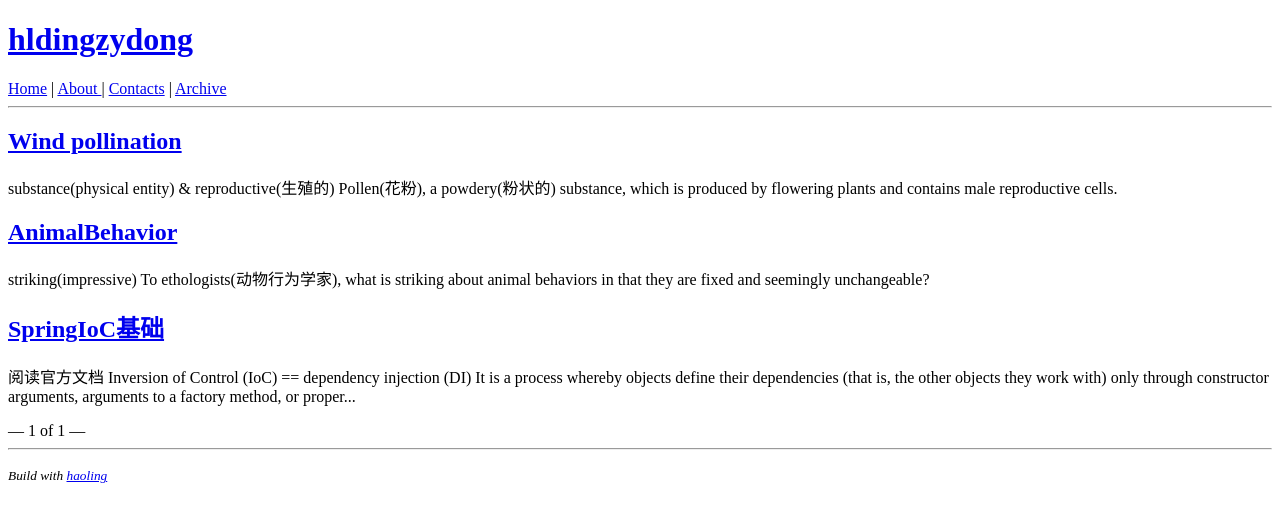
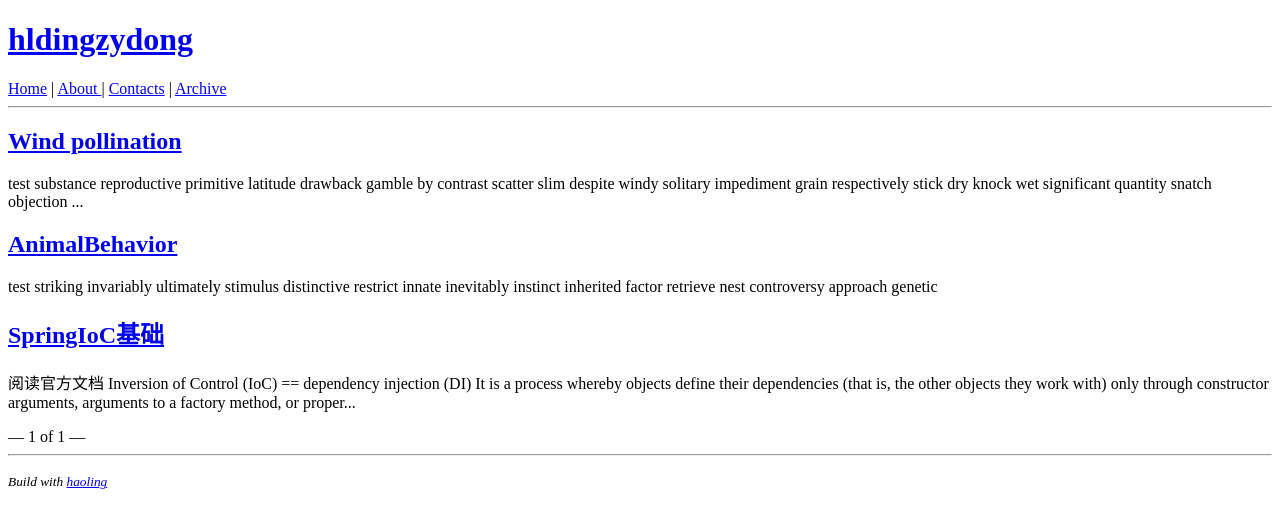
Before and after one commit to hldingzydong/hldingzydong.github.io, a Jekyll site: the page built from index.html, in a window 1280 px wide. Shown: the top 528 px of the page. Built offline with Jekyll 4.4.1, drawn with Linux system fonts in a browser that asks for light colours; the list of posts is cut into pages by our own code.

Commit message:
add test

```diff
--- a/_posts/2019-08-20-AnimalBehavior.md
+++ b/_posts/2019-08-20-AnimalBehavior.md
@@ -3,43 +3,61 @@ layout: post
 title:  AnimalBehavior
 date:   2019-08-20
 ---
-#### striking(impressive)
+#### test
+- [striking](#striking)
+- [invariably](#invariably)
+- [ultimately](#us)
+- [stimulus](#us)
+- [distinctive](#distinctive)
+- [restrict](#restrict)
+- [innate](#innate)
+- [inevitably](#inevitably)
+- [instinct](#ii)
+- [inherited](#ii)
+- [factor](#factor)
+- [retrieve](#rn)
+- [nest](#rn)
+- [controversy](#controversy)
+- [approach](#approach)
+- [genetic](#genetic)
+
+#### <span id="striking">striking(impressive)</span>
 > To ethologists(动物行为学家), what is **striking** about animal behaviors in that they are fixed and seemingly unchangeable?
 
-#### invariably(invariable、always)
+#### <span id="invariably">invariably(invariable、always)</span>
 > Present a kitten(小猫) with a ball of yarn(绣球) and **invariably** it draws back its head and bats the yarn with claws(爪子) extended.
 
-#### ultimately(in the end) & stimulus(刺激)
+#### <span id="us">ultimately(in the end) & stimulus(刺激)</span>
 > Ethologists came to believe that **ultimately** even the most complex animal behaviors could be broken down into a series of unchangeable **stimulus**/response reactions.
 
-#### distinctive(characteristic、identifiable)
+#### <span id="distinctive">distinctive(characteristic、identifiable)</span>
 > They became convinced that the details of these patterns were as **distinctive** of a particular group of animals as were anatomical(解剖的) characteristics.
 
-#### restrict(limited)
+#### <span id="restrict">restrict(limited)</span>
 > The idea that the study of behavior should be **restricted** to only those elements that can be directly observed.
 
-#### innate(inborn、native、natural)
+#### <span id="innate">innate(inborn、native、natural)</span>
 > Their ethologist colleagues thought it was innate and unchangeable.
 
-#### inevitably(unavoidable)
+#### <span id="inevitably">inevitably(unavoidable)</span>
 > **Inevitably**, the two approaches led to major disagreements.
 
-#### instinct(本能、直觉) & inherited(遗传的、通过继承得到的)
+#### <span id="ii">instinct(本能、直觉) & inherited(遗传的、通过继承得到的)</span>
 > To early ethologists, the major driving force in behavior was **instinct**, behaviors that are **inherited** and unchangeable.
 
-#### factor(element)
+#### <span id="factor">factor(element)</span>
 > The comparative behaviorists disagreed: learning and rewards are more important **factors** than instinct in animal behavior.
 
-#### retrieve(文中指:找到并衔回) & nest(巢)
+#### <span id="rn">retrieve(文中指:找到并衔回) & nest(巢)</span>
 > Geese are not born with the ability to **retrive** lost eggs when they roll out the **nest**.
 
-#### controversy(difference of opinion)
+#### <span id="controversy">controversy(difference of opinion)</span>
 > The arguments came to a peak in the 1950s and became known as the nature and nurture(养育、培育) **controversy**.
 
-#### approach(come close)
+#### <span id="approach">approach(come close)</span>
 > The first time a hatchling bird is **approached** by its parent, it begs for food.
 
-#### genetic(基因的)
+#### <span id="genetic">genetic(基因的)</span>
 > It was equally difficult for comparative behaviors to accept that **genetic** factors could dominate(:control) learning experience.
 
 #### 译文
--- a/_posts/2019-08-22-WindPollination.md
+++ b/_posts/2019-08-22-WindPollination.md
@@ -3,42 +3,68 @@ layout: post
 title:  Wind pollination
 date:   2019-08-22
 ---
-#### substance(physical entity) & reproductive(生殖的)
+#### test
+- [substance](#sr)
+- [reproductive](#sr)
+- [primitive](#pl)
+- [latitude](#pl)
+- [drawback](#drawback)
+- [gamble](#gamble)
+- [by contrast](#css)
+- [scatter](#css)
+- [slim](#css)
+- [despite](#dws)
+- [windy](#dws)
+- [solitary](#dws)
+- [impediment](#impediment)
+- [grain](#gr)
+- [respectively](#gr)
+- [stick](#sdkw)
+- [dry](#sdkw)
+- [knock](#sdkw)
+- [wet](#sdkw)
+- [significant](#sq)
+- [quantity](#sq)
+- [snatch](#snatch)
+- [objection](#objection)
+- [damp](#damp)
+
+#### <span id="sr">substance(physical entity) & reproductive(生殖的)</span>
 > Pollen(花粉), a powdery(粉状的) **substance**, which is produced by flowering plants and contains male **reproductive** cells.
 
-#### primitive(粗糙的) & latitude(纬度)
+#### <span id="pl">primitive(粗糙的) & latitude(纬度)</span>
 > Wind pollination(授粉) is often seen as being **primitive** and wasteful in costly pollen and yet it is surprisingly common, especially in higher **latitudes**.
 
-#### drawback(disadvantage、problem)
+#### <span id="drawback">drawback(disadvantage、problem)</span>
 > The **drawback** is that wind is obviously unspecific as to where it takes the pollen.
 
-#### gamble(打赌、风险)
+#### <span id="gamble">gamble(打赌、风险)</span>
 > This is a quite a safe **gamble**.
 
-#### by contrast(相比之下) & scatter(装点、装饰) & slim(small,little)
+#### <span id="css">by contrast(相比之下) & scatter(装点、装饰) & slim(small,little)</span>
 > **By contrast**, in the tropics(热带地区), where each tree species has few, widely **scattered** individuals, the chance of wind blowing pollen to another individual is sufficiently **slim** that animals are a safer bet as transporters of pollen.
 
-#### despite(尽管) & windy(多风的) & solitary(loner,alone)
+#### <span id="dws">despite(尽管) & windy(多风的) & solitary(loner,alone)</span>
 > Even tall trees in the tropics are usually not wind pollinated **despite** being in **windy** conditions. In a similar way, trees in temperate(温带的) forests that are insect pollinated tend to grow as **solitary**, widely spread individuals.
 
-#### impediment(妨碍)
+#### <span id="impediment">impediment(妨碍)</span>
 > There are at best a waste and a worst an **impediment** to the transfer of pollen in the air.
 
-#### grain(肉眼可见的粒子) & respectively(separately)
+#### <span id="gr">grain(肉眼可见的粒子) & respectively(separately)</span>
 > Birch and hazel trees can produce 5.5 and 4 million **grains** per catkin, **respectively**.
 
-#### stick(粘住) & dry(干燥的) & knock(敲、打) & wet(潮湿的)
+#### <span id="sdkw">stick(粘住) & dry(干燥的) & knock(敲、打) & wet(潮湿的)</span>
 > Pollen is shed(脱落) primarily when the air is **dry** to prevent too much **sticking** to **wet** surfaces or being **koncked** out of the air by rain.
 
-#### significant(considerable 相当大的) quantity(量)
+#### <span id="sq">significant(considerable 相当大的) quantity(量)</span>
 > But once this far, **significant quantities** can go a kilometer or more.
 
-#### snatch(突然抢走)
+#### <span id="snatch">snatch(突然抢走)</span>
 > Once the pollen has been **snatched** by the wind, but not everything is left to chance.
 
-#### objection(resistance 反对)
+#### <span id="objection">objection(resistance 反对)</span>
 
-#### damp(wet)
+#### <span id="damp">damp(wet)</span>
 
 #### 译文
 
```
Also changed, not shown: 1 other file.
